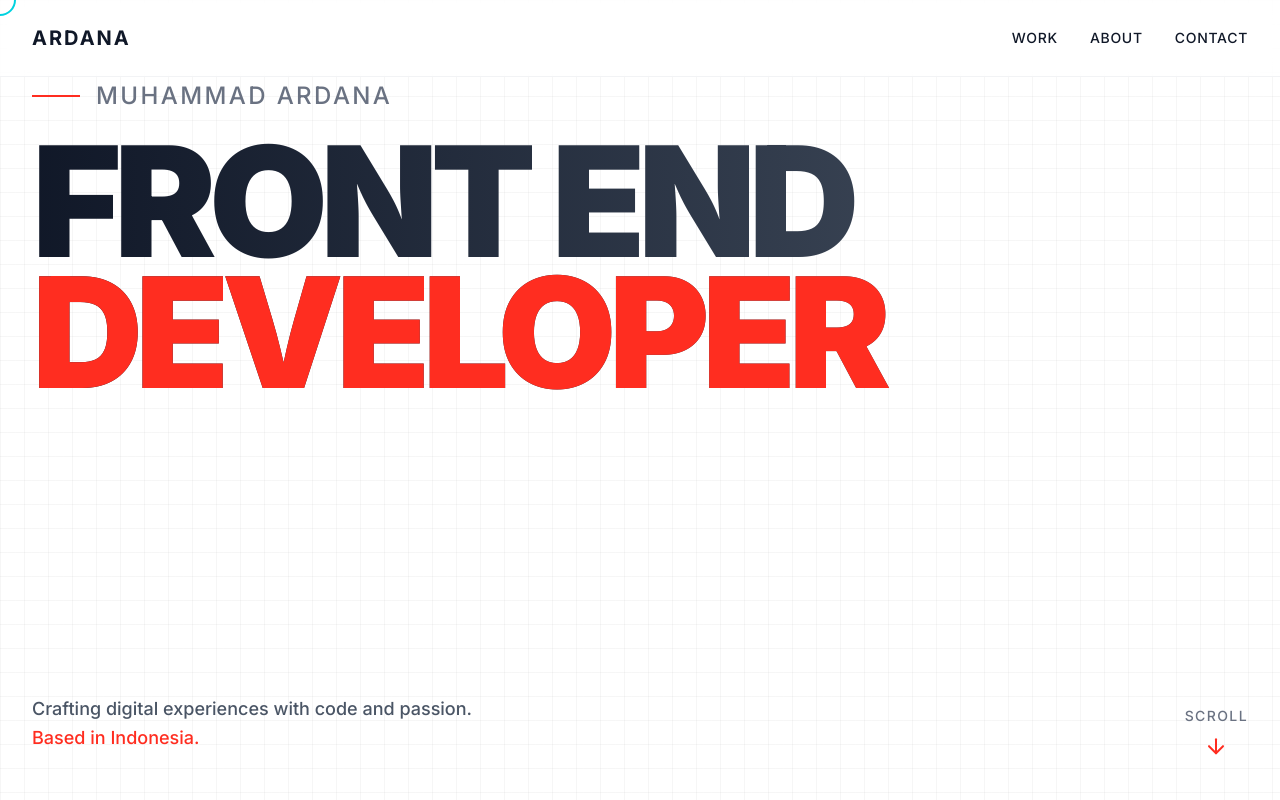
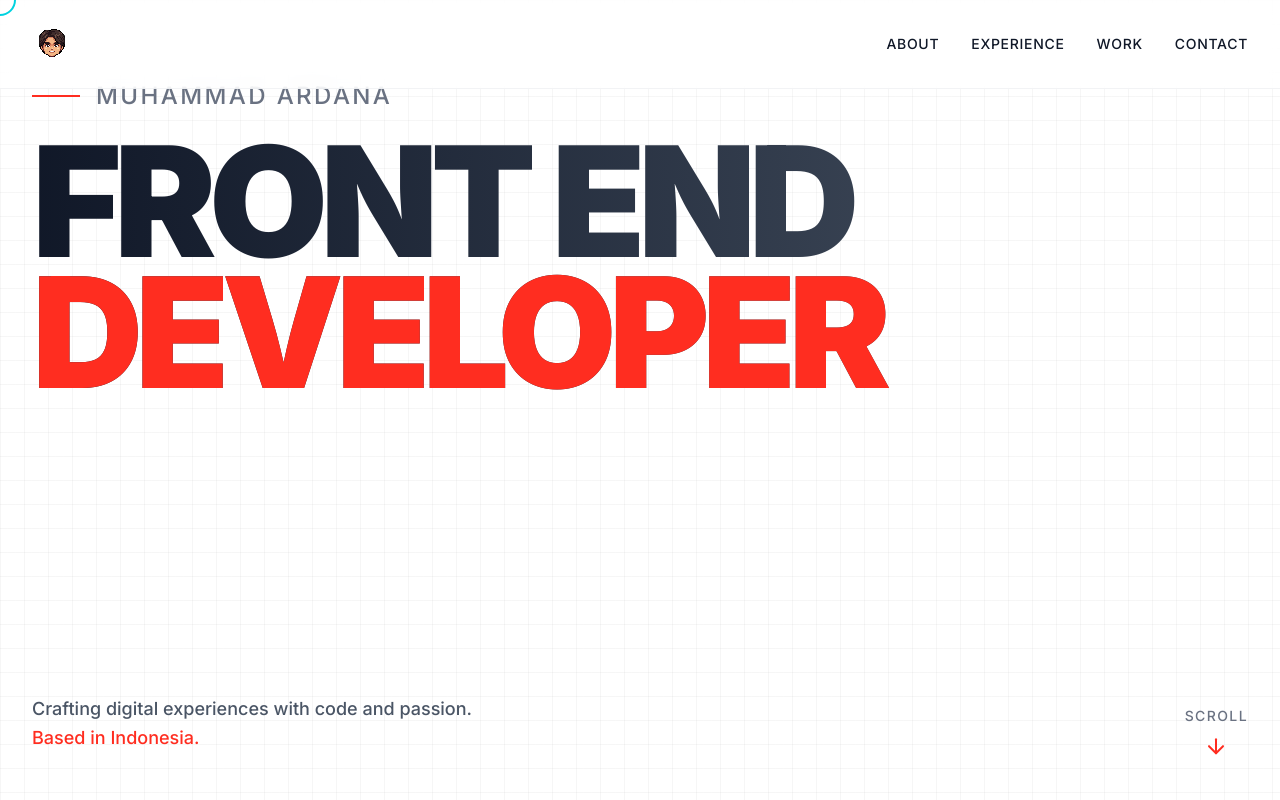
Before and after one commit to Ardanaa/portofolio-ardana, a React (Vite) app: page / in a window 1280 px wide. Shown: the top 800 px of the page. Built offline with nearby package versions, Linux system fonts and the light colour scheme.

Commit message:
Final Polish: Update Navbar structure, add Experience link, use pixel logo

```diff
--- a/src/components/sections/Experience.tsx
+++ b/src/components/sections/Experience.tsx
@@ -35,7 +35,7 @@ const experiences = [
 
 const Experience = () => {
   return (
-    <section className="min-h-screen py-20 bg-gray-50 dark:bg-gray-900 snap-start flex flex-col justify-center">
+    <section id="experience" className="min-h-screen py-20 bg-gray-50 dark:bg-gray-900 snap-start flex flex-col justify-center">
       <div className="container mx-auto px-8">
         <motion.div
           initial={{ opacity: 0, y: 20 }}
--- a/src/components/ui/Navbar.tsx
+++ b/src/components/ui/Navbar.tsx
@@ -1,4 +1,5 @@
 import { motion } from 'framer-motion';
+import { User, Briefcase, Mail, Code } from 'lucide-react';
 
 const Navbar: React.FC = () => {
   const scrollToSection = (id: string) => {
@@ -16,29 +17,48 @@ const Navbar: React.FC = () => {
       className="fixed top-0 left-0 right-0 z-50 flex justify-between items-center px-6 md:px-8 py-4 md:py-6 bg-white/80 dark:bg-dark/80 backdrop-blur-md border-b border-gray-200/50 dark:border-gray-800/50 text-gray-900 dark:text-white"
     >
       <div
-        className="text-xl font-bold tracking-widest uppercase cursor-pointer"
+        className="cursor-pointer hover:scale-105 transition-transform"
         onClick={() => window.scrollTo({ top: 0, behavior: 'smooth' })}
       >
-        Ardana
+        <img
+          src="/favicon.png"
+          alt="Ardana Logo"
+          className="w-10 h-10 pixelated"
+          style={{ imageRendering: 'pixelated' }}
+        />
       </div>
-      <ul className="flex space-x-8 text-sm font-medium uppercase tracking-wider">
+      <ul className="flex space-x-6 md:space-x-8 text-sm font-medium uppercase tracking-wider items-center">
+        <li
+          onClick={() => scrollToSection('about')}
+          className="hover:text-primary transition-colors cursor-pointer flex items-center gap-2"
+          aria-label="About"
+        >
+          <User className="w-5 h-5 md:hidden" />
+          <span className="hidden md:block hover:underline underline-offset-4">About</span>
+        </li>
+        <li
+          onClick={() => scrollToSection('experience')}
+          className="hover:text-primary transition-colors cursor-pointer flex items-center gap-2"
+          aria-label="Experience"
+        >
+          <Briefcase className="w-5 h-5 md:hidden" />
+          <span className="hidden md:block hover:underline underline-offset-4">Experience</span>
+        </li>
         <li
           onClick={() => scrollToSection('projects')}
-          className="hover:underline underline-offset-4 cursor-pointer"
+          className="hover:text-primary transition-colors cursor-pointer flex items-center gap-2"
+          aria-label="Work"
         >
-          Work
-        </li>
-        <li
-          onClick={() => scrollToSection('about')}
-          className="hover:underline underline-offset-4 cursor-pointer"
-        >
-          About
+          <Code className="w-5 h-5 md:hidden" />
+          <span className="hidden md:block hover:underline underline-offset-4">Work</span>
         </li>
         <li
           onClick={() => scrollToSection('contact')}
-          className="hover:underline underline-offset-4 cursor-pointer"
+          className="hover:text-primary transition-colors cursor-pointer flex items-center gap-2"
+          aria-label="Contact"
         >
-          Contact
+          <Mail className="w-5 h-5 md:hidden" />
+          <span className="hidden md:block hover:underline underline-offset-4">Contact</span>
         </li>
       </ul>
     </motion.nav>
```
Also changed, not shown: public/favicon.png.
